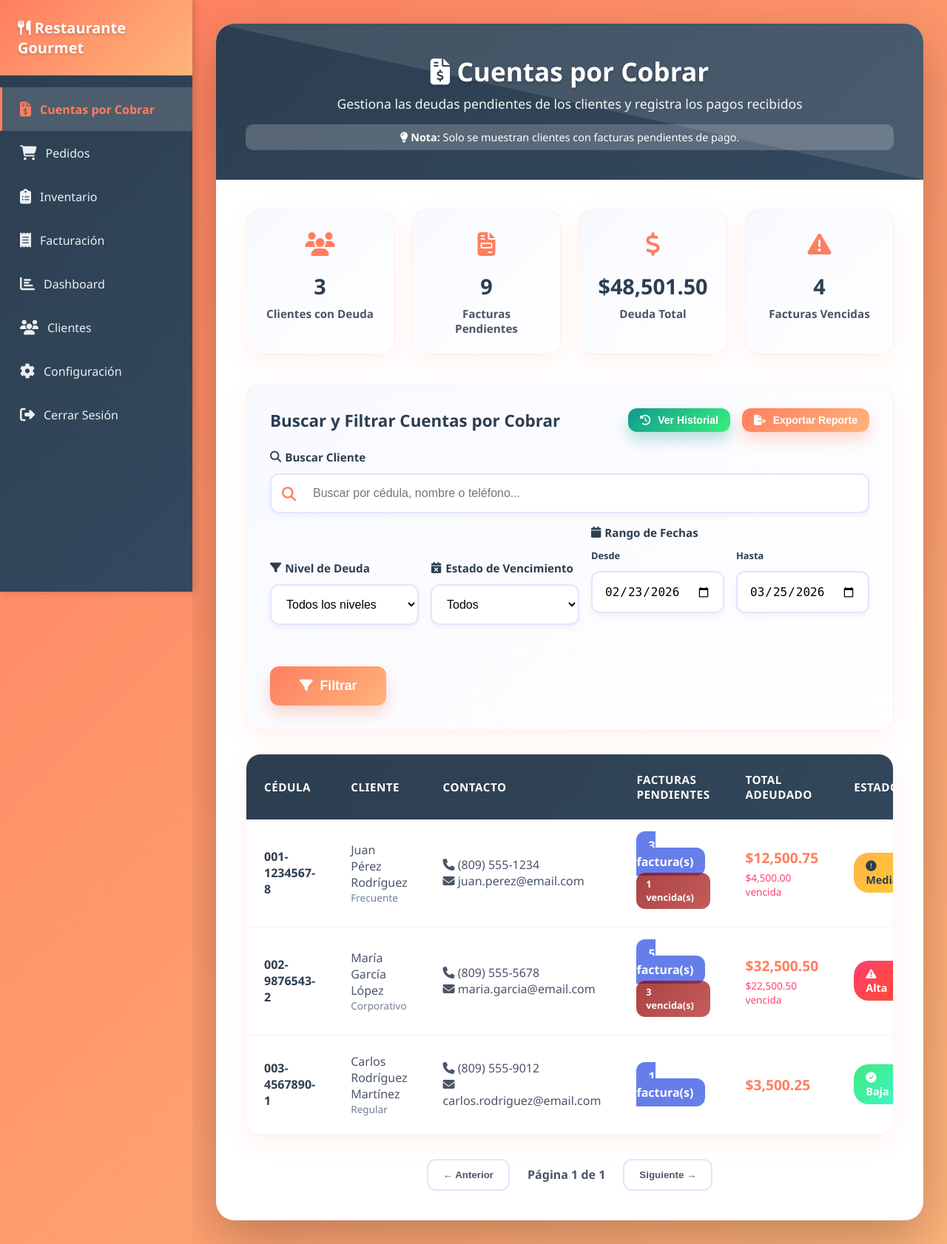
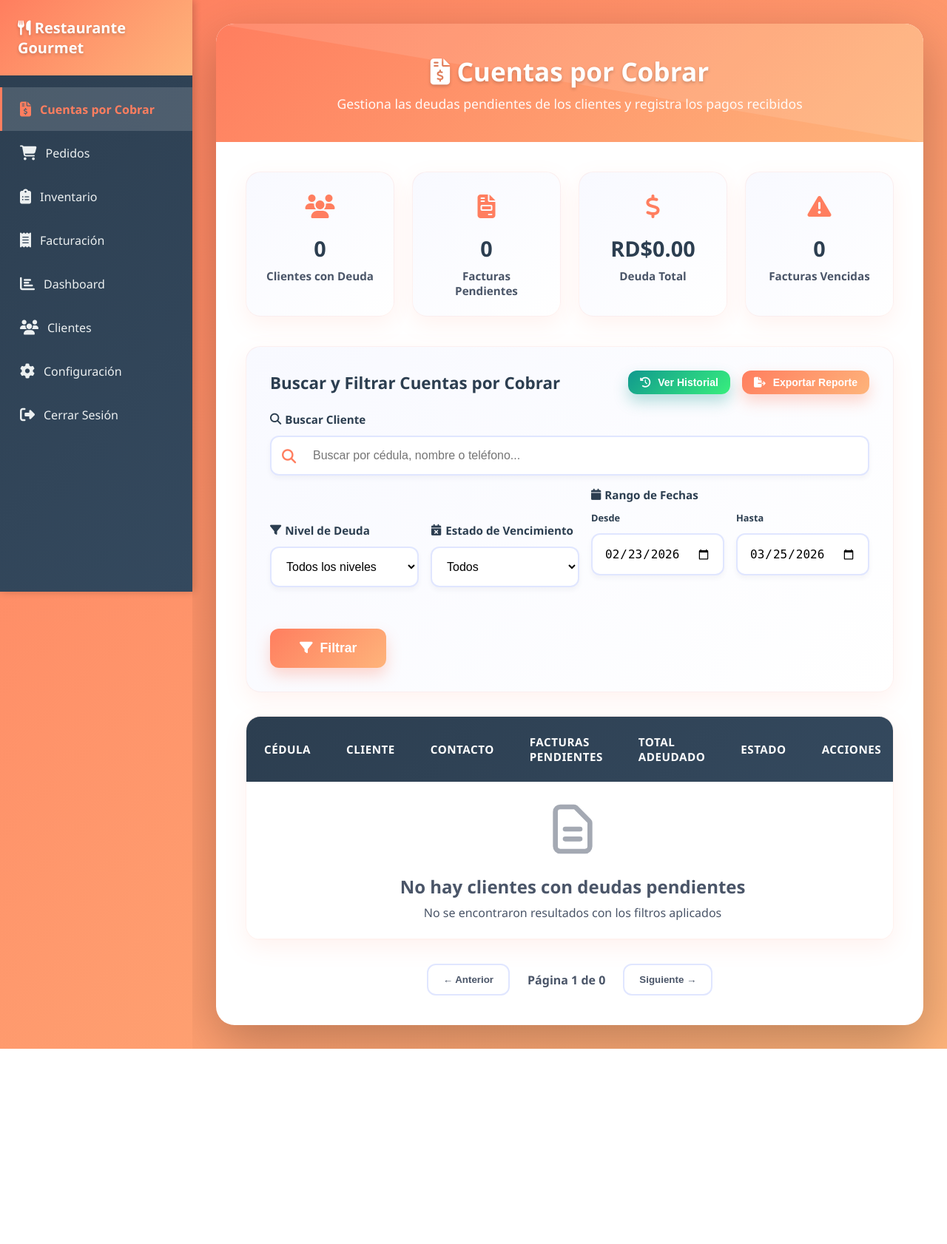
Before and after one commit to DerejSoftt/sistema-de-facturacion-402-fastfood, a Django app: template restaurante/facturacion/templates/facturacion/cuentaporcobrar.html in a window 1280 px wide. Shown: the whole page at 74% size. After the commit the page ends 1418 px from the top, so only its background shows below. Run offline with Django 5.2, Linux system fonts and the light colour scheme; the template is opened without the code that fills it, so the values that code supplies are empty.

Commit message:
Actualizar estilos y datos en la sección de Cuentas por Cobrar: cambiar el fondo del encabezado, eliminar datos de ejemplo y ajustar la carga de datos desde el servidor.

```diff
--- a/restaurante/facturacion/templates/facturacion/cuentaporcobrar.html
+++ b/restaurante/facturacion/templates/facturacion/cuentaporcobrar.html
@@ -162,7 +162,7 @@
 
         /* ===== HEADER ===== */
         .header {
-            background: linear-gradient(135deg, #2c3e50 0%, #34495e 100%);
+            background: linear-gradient(135deg, #ff7e5f 0%, #feb47b 100%);
             color: white;
             padding: 2.5rem;
             text-align: center;
@@ -1110,11 +1110,6 @@
                 <div class="header">
                     <h1><i class="fas fa-file-invoice-dollar"></i> Cuentas por Cobrar</h1>
                     <p>Gestiona las deudas pendientes de los clientes y registra los pagos recibidos</p>
-                    <div
-                        style="margin-top: 1rem; background: rgba(255, 255, 255, 0.2); padding: 0.5rem 1rem; border-radius: 10px; font-size: 0.9rem;">
-                        <strong><i class="fas fa-lightbulb"></i> Nota:</strong>
-                        Solo se muestran clientes con facturas pendientes de pago.
-                    </div>
                 </div>
 
                 <!-- Contenido -->
@@ -1123,22 +1118,22 @@
                     <div class="stats-container">
                         <div class="stat-card">
                             <span class="stat-icon"><i class="fas fa-users"></i></span>
-                            <div class="stat-value" id="totalClientes">12</div>
+                            <div class="stat-value" id="totalClientes">0</div>
                             <div class="stat-label">Clientes con Deuda</div>
                         </div>
                         <div class="stat-card">
                             <span class="stat-icon"><i class="fas fa-file-invoice"></i></span>
-                            <div class="stat-value" id="facturasPendientes">24</div>
+                            <div class="stat-value" id="facturasPendientes">0</div>
                             <div class="stat-label">Facturas Pendientes</div>
                         </div>
                         <div class="stat-card">
                             <span class="stat-icon"><i class="fas fa-dollar-sign"></i></span>
-                            <div class="stat-value" id="totalDeuda">$<span id="totalDeudaValor">45,820.50</span></div>
+                            <div class="stat-value" id="totalDeuda">RD$<span id="totalDeudaValor">0.00</span></div>
                             <div class="stat-label">Deuda Total</div>
                         </div>
                         <div class="stat-card">
                             <span class="stat-icon"><i class="fas fa-exclamation-triangle"></i></span>
-                            <div class="stat-value" id="facturasVencidas">8</div>
+                            <div class="stat-value" id="facturasVencidas">0</div>
                             <div class="stat-label">Facturas Vencidas</div>
                         </div>
                     </div>
@@ -1273,156 +1268,15 @@
 
     <!-- JavaScript -->
     <script>
-        // ===== DATOS DE EJEMPLO =====
-        const clientesData = [
-            {
-                id: 1,
-                cedula: "001-1234567-8",
-                nombre_completo: "Juan Pérez Rodríguez",
-                telefono: "(809) 555-1234",
-                email: "juan.perez@email.com",
-                direccion: "Calle Principal #123, Santo Domingo",
-                tipo_cliente: "Frecuente",
-                notas: "Cliente puntual con pagos",
-                cantidad_facturas: 3,
-                facturas_vencidas: 1,
-                total_adeudado: 12500.75,
-                deuda_vencida: 4500.00,
-                nivel_deuda: "media",
-                facturas: [
-                    {
-                        id: 101,
-                        numero: "FAC-2023-00123",
-                        fecha_emision: "2023-10-15",
-                        fecha_vencimiento: "2023-11-15",
-                        dias_vencimiento: -15,
-                        vencida: true,
-                        monto_total: 8500.00,
-                        saldo_pendiente: 4500.00,
-                        concepto: "Cena de negocios",
-                        descripcion: "Cena para 8 personas con bebidas",
-                        notas: "Cliente solicitó factura con NCF"
-                    },
-                    {
-                        id: 102,
-                        numero: "FAC-2023-00145",
-                        fecha_emision: "2023-11-20",
-                        fecha_vencimiento: "2023-12-20",
-                        dias_vencimiento: 5,
-                        vencida: false,
-                        monto_total: 5000.00,
-                        saldo_pendiente: 5000.00,
-                        concepto: "Almuerzo ejecutivo",
-                        descripcion: "Almuerzo para 5 personas"
-                    },
-                    {
-                        id: 103,
-                        numero: "FAC-2023-00167",
-                        fecha_emision: "2023-12-05",
-                        fecha_vencimiento: "2024-01-05",
-                        dias_vencimiento: 20,
-                        vencida: false,
-                        monto_total: 3000.75,
-                        saldo_pendiente: 3000.75,
-                        concepto: "Reunión familiar"
-                    }
-                ],
-                historial_pagos: [
-                    {
-                        fecha: "2023-11-10",
-                        monto: 4000.00,
-                        metodo: "Efectivo",
-                        referencia: "REC-001"
-                    },
-                    {
-                        fecha: "2023-10-05",
-                        monto: 3000.00,
-                        metodo: "Tarjeta",
-                        referencia: "TRF-456"
-                    }
-                ]
-            },
-            {
-                id: 2,
-                cedula: "002-9876543-2",
-                nombre_completo: "María García López",
-                telefono: "(809) 555-5678",
-                email: "maria.garcia@email.com",
-                direccion: "Avenida Central #456, Santiago",
-                tipo_cliente: "Corporativo",
-                notas: "Empresa ABC Corp",
-                cantidad_facturas: 5,
-                facturas_vencidas: 3,
-                total_adeudado: 32500.50,
-                deuda_vencida: 22500.50,
-                nivel_deuda: "alta",
-                facturas: [
-                    {
-                        id: 201,
-                        numero: "FAC-2023-00234",
-                        fecha_emision: "2023-09-10",
-                        fecha_vencimiento: "2023-10-10",
-                        dias_vencimiento: -50,
-                        vencida: true,
-                        monto_total: 12000.00,
-                        saldo_pendiente: 12000.00,
-                        concepto: "Evento corporativo"
-                    },
-                    {
-                        id: 202,
-                        numero: "FAC-2023-00256",
-                        fecha_emision: "2023-10-15",
-                        fecha_vencimiento: "2023-11-15",
-                        dias_vencimiento: -15,
-                        vencida: true,
-                        monto_total: 8500.50,
-                        saldo_pendiente: 8500.50,
-                        concepto: "Capacitación"
-                    }
-                ],
-                historial_pagos: [
-                    {
-                        fecha: "2023-08-15",
-                        monto: 5000.00,
-                        metodo: "Transferencia",
-                        referencia: "TRF-789"
-                    }
-                ]
-            },
-            {
-                id: 3,
-                cedula: "003-4567890-1",
-                nombre_completo: "Carlos Rodríguez Martínez",
-                telefono: "(809) 555-9012",
-                email: "carlos.rodriguez@email.com",
-                direccion: "Calle Secundaria #789, La Vega",
-                tipo_cliente: "Regular",
-                cantidad_facturas: 1,
-                facturas_vencidas: 0,
-                total_adeudado: 3500.25,
-                deuda_vencida: 0,
-                nivel_deuda: "baja",
-                facturas: [
-                    {
-                        id: 301,
-                        numero: "FAC-2023-00345",
-                        fecha_emision: "2023-12-10",
-                        fecha_vencimiento: "2024-01-10",
-                        dias_vencimiento: 15,
-                        vencida: false,
-                        monto_total: 3500.25,
-                        saldo_pendiente: 3500.25,
-                        concepto: "Cena familiar"
-                    }
-                ],
-                historial_pagos: []
-            }
-        ];
+        // ===== DATOS =====
+        const clientesData = [];
+        const CXC_DATOS_URL = "{% url 'cuentaporcobrar_datos' %}";
+        const CXC_REGISTRAR_PAGO_URL = "{% url 'cuentaporcobrar_registrar_pago' %}";
 
         // ===== VARIABLES GLOBALES =====
         let currentPage = 1;
         const itemsPerPage = 5;
-        let filteredClientes = [...clientesData];
+        let filteredClientes = [];
         let currentClienteId = null;
         let currentFacturaId = null;
 
@@ -1445,7 +1299,7 @@
 
         async function cargarDatosReales() {
             try {
-                const response = await fetch('/cuentaporcobrar/datos/');
+                const response = await fetch(CXC_DATOS_URL);
                 if (!response.ok) {
                     throw new Error(`Error HTTP ${response.status}`);
                 }
@@ -1460,9 +1314,11 @@
                 applyFilters();
             } catch (error) {
                 console.error('Error cargando cuentas por cobrar:', error);
-                showNotification('No se pudieron cargar los datos reales. Se muestran datos locales.', 'warning');
+                clientesData.splice(0, clientesData.length);
+                filteredClientes = [];
                 loadClientes();
                 updateStats();
+                showNotification('No se pudieron cargar los datos desde el servidor.', 'error');
             }
         }
 
@@ -2394,7 +2250,7 @@
             }
 
             try {
-                const response = await fetch('/cuentaporcobrar/registrar-pago/', {
+                const response = await fetch(CXC_REGISTRAR_PAGO_URL, {
                     method: 'POST',
                     headers: {
                         'Content-Type': 'application/json',
@@ -2444,7 +2300,7 @@
             }
 
             try {
-                const response = await fetch('/cuentaporcobrar/registrar-pago/', {
+                const response = await fetch(CXC_REGISTRAR_PAGO_URL, {
                     method: 'POST',
                     headers: {
                         'Content-Type': 'application/json',
```
